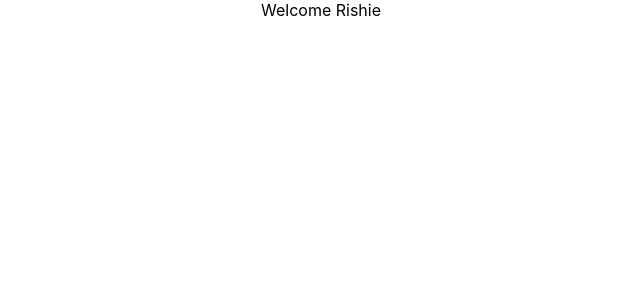
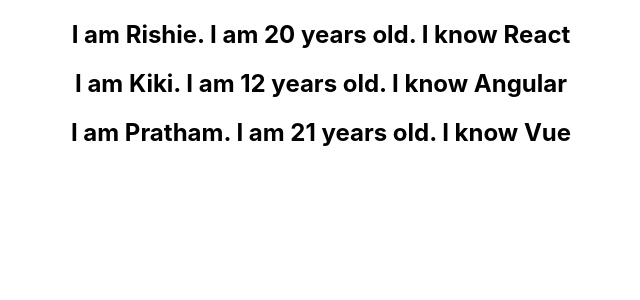
Before and after one commit to rishie81311518/React-Js, a React (Create React App) app: page / in a window 1280 px wide. Shown: the top 300 px of the page, without its empty margins (319-959 px from the left). Built offline with nearby package versions, Linux system fonts and the light colour scheme.

Commit message:
List rendering

```diff
--- a/src/App.js
+++ b/src/App.js
@@ -11,12 +11,14 @@ import EventBind from './components/EventBind';
 import ParentComponent from './components/ParentComponent';
 import ChildComponent from './components/ChildComponent';
 import UserGreeting from './components/UserGreeting';
+import NameList from './components/NameList';
 
 
 function App() {
   return (
     <div className="App">
-    <UserGreeting/>
+      <NameList/>
+    {/* <UserGreeting/> */}
       {/* <ParentComponent/>
       <ChildComponent/> */}
       {/* <EventBind /> */}
--- /dev/null
+++ b/src/components/NameList.js
@@ -0,0 +1,34 @@
+import React from 'react'
+import Person from './Person'
+
+  function NameList() {
+    const persons = [
+        {
+            id: 1,
+            name: 'Rishie',
+            age: 20,
+            skill: 'React'
+        },
+        {
+            id: 2,
+            name: 'Kiki',
+            age: 12,
+            skill: 'Angular'
+        },
+        {
+            id: 3,
+            name: 'Pratham',
+            age: 21,
+            skill: 'Vue'
+        },
+
+    ]
+    const personList = persons.map(person =>
+    <Person person = {person}></Person>
+        )
+  return (
+    <div> {personList} </div>
+  )
+}
+
+export default NameList
--- /dev/null
+++ b/src/components/Person.js
@@ -0,0 +1,14 @@
+import React from 'react'
+
+function Person({person}) {
+return (
+    <div>
+        <h2>
+        I am {person.name}. I am {person.age} years old. I know {person.skill}
+        </h2>
+
+    </div>
+  )
+}
+
+export default Person
```
